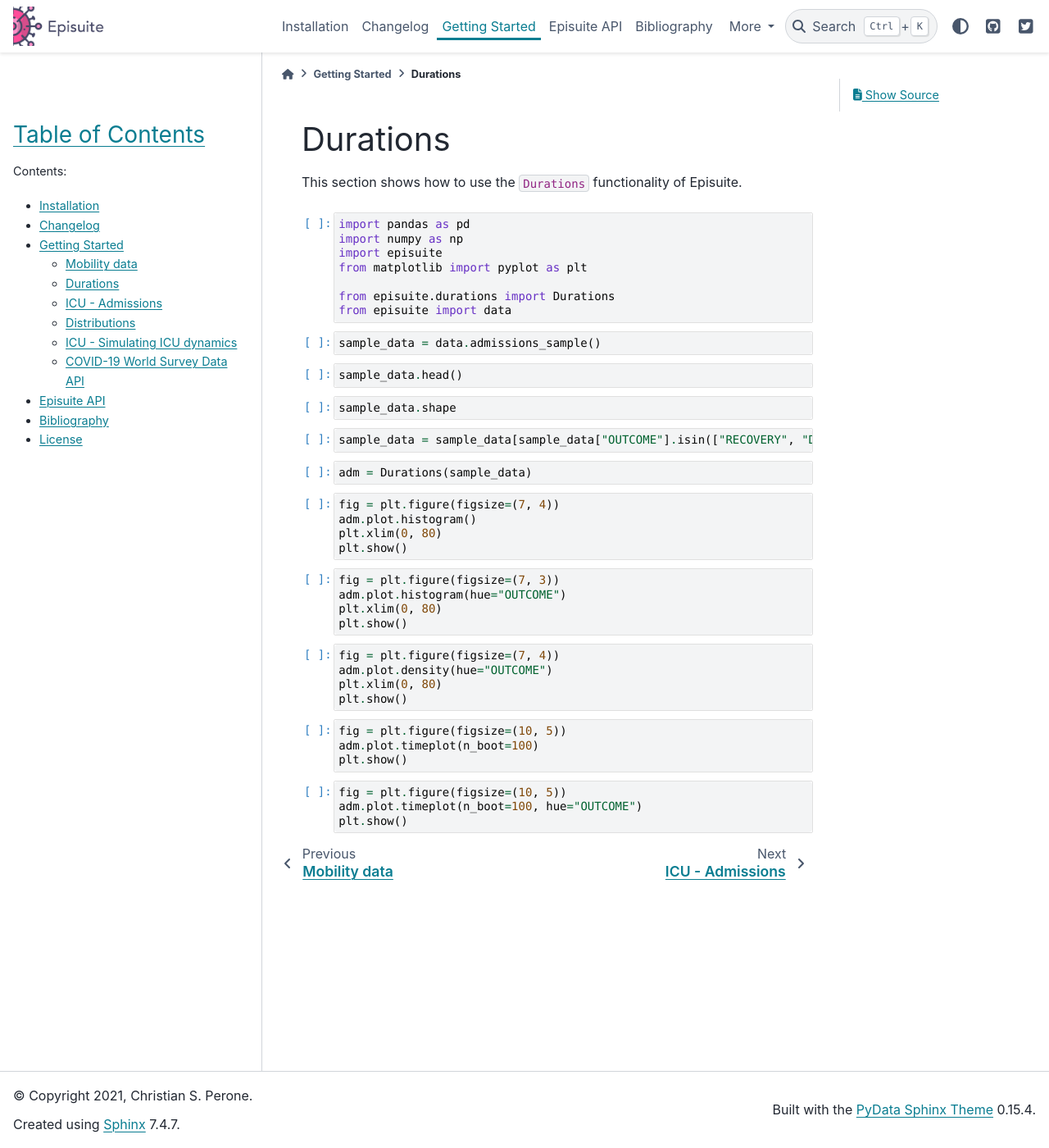
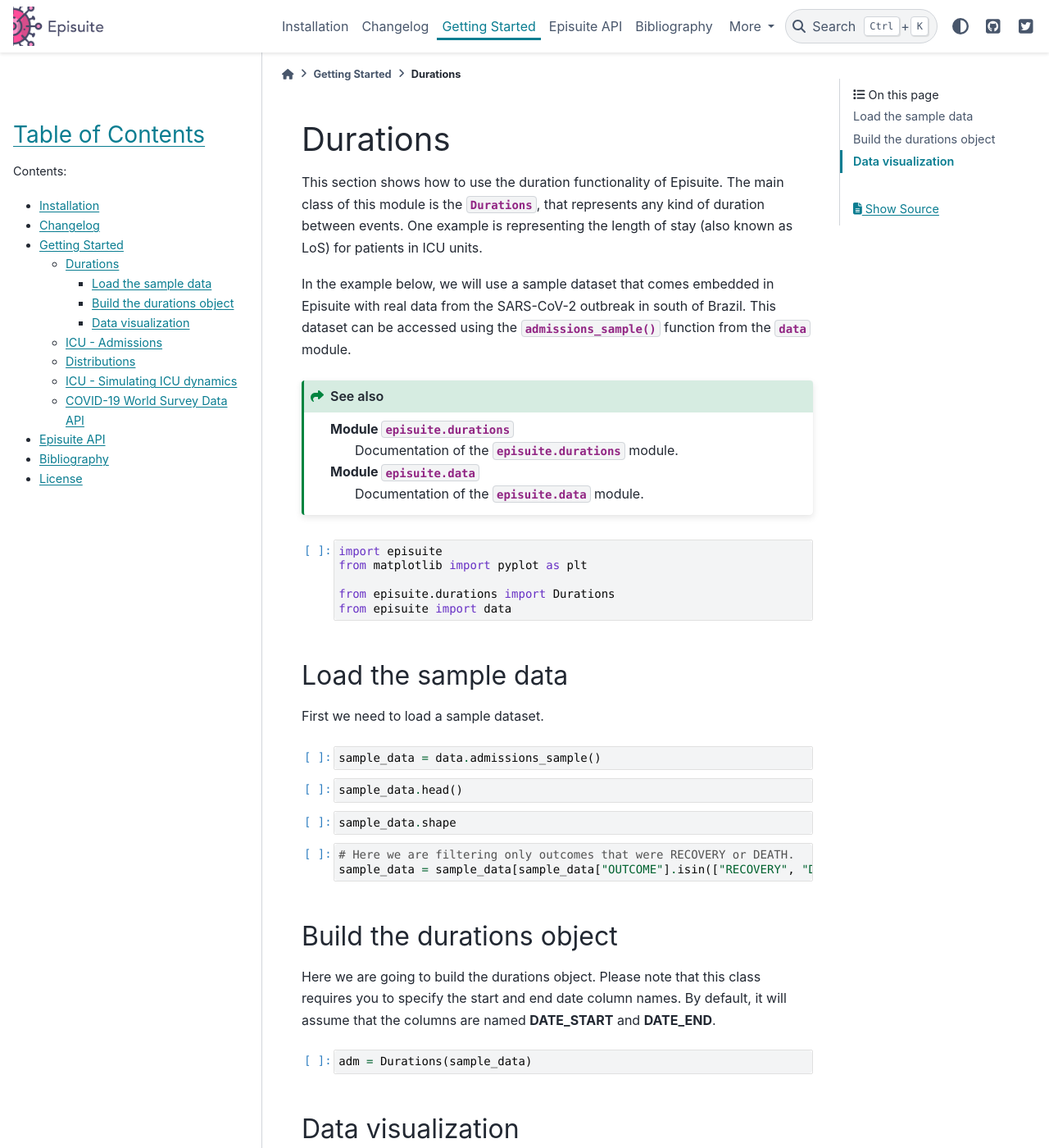
Before and after one commit to perone/episuite, a Sphinx documentation site: the page built from docs/source/durations_notebook.ipynb, in a window 1280 px wide and 1400 px high. Shown: the whole window at 82% size. Built offline with Sphinx 7.4.7 and the PyData theme 0.15.4, drawn with Linux system fonts in a browser that asks for light colours; some of the changed text lies outside the part shown.

Commit message:
More tutorials and docs.

```diff
--- a/docs/source/api.rst
+++ b/docs/source/api.rst
@@ -8,9 +8,23 @@ Episuite API
    :undoc-members:
    :show-inheritance:
 
+:mod:`episuite.data` -- Data handling and samples
+^^^^^^^^^^^^^^^^^^^^^^^^^^^^^^^^^^^^^^^^^^^^^^^^^^^^^^^^^^^^^^^^^^^^^^^^
+.. automodule:: episuite.data
+   :members:
+   :undoc-members:
+   :show-inheritance:
+
 :mod:`episuite.icu` -- Intensive Care Unit (ICU) tools
 ^^^^^^^^^^^^^^^^^^^^^^^^^^^^^^^^^^^^^^^^^^^^^^^^^^^^^^^^^^^^^^^^^^^^^^^^
 .. automodule:: episuite.icu
+   :members:
+   :undoc-members:
+   :show-inheritance:
+
+:mod:`episuite.durations` -- Durations
+^^^^^^^^^^^^^^^^^^^^^^^^^^^^^^^^^^^^^^^^^^^^^^^^^^^^^^^^^^^^^^^^^^^^^^^^
+.. automodule:: episuite.durations
    :members:
    :undoc-members:
    :show-inheritance:
--- a/docs/source/changelog.rst
+++ b/docs/source/changelog.rst
@@ -10,8 +10,10 @@ Release v.0.2.0 `(TBD)`
 Release v.0.1.0 `(14 Mar 2021)`
 -------------------------------------------------------------------------------
     * Added more documentation;
+    * Added more tutorials;
     * Added bibliography section;
     * Added Facebook COVID-19 World Survey Data API support;
     * Added Facebook Movement Range Maps;
     * Support to Python 3.7;
+    * Added testing for MacOS/Linux/Windows;
     * Minor bug-fixes and enhancements;
--- a/docs/source/gettingstarted.rst
+++ b/docs/source/gettingstarted.rst
@@ -1,10 +1,16 @@
 Getting Started
-==================================================
+========================================================================
+Episuite is a suite of tools for epidemiology in Python. It contains
+components to handle distributions, delays that can be used to
+model and simulate ICU occupation. Episuite also contains client
+for modern mobility APIs released in the past year due to the
+COVID-19 pandemic.
+
+Below you will find a series of tutorials explaining
 
 .. toctree::
     :maxdepth: 3
 
-    mobility
     durations_notebook.ipynb
     icu_admissions_notebook.ipynb
     distributions_notebook.ipynb
--- a/docs/source/mobility.rst
+++ /dev/null
@@ -1,3 +0,0 @@
-Mobility data
-=======================================================================
-TODO
```
Also changed, not shown: docs/source/durations_notebook.ipynb, 2 other files.
